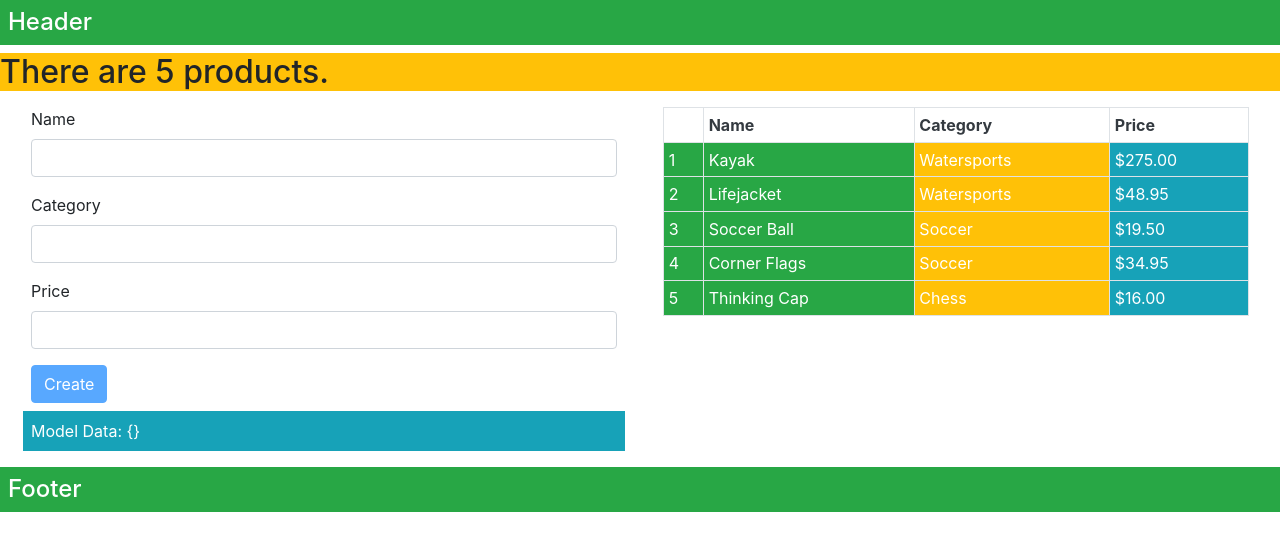
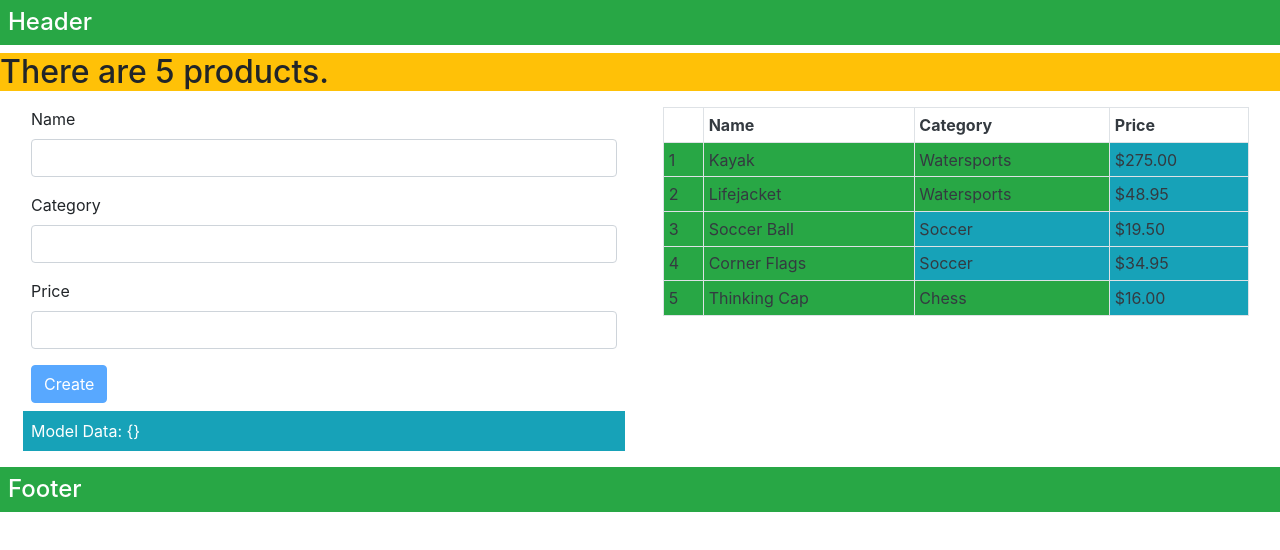
Before and after one commit to John-Cassidy/angular-details, an Angular app: page / in a window 1280 px wide. Shown: the top 550 px of the page. Built offline with nearby package versions, Linux system fonts and the light colour scheme.

Commit message:
directive - addEventListener method

```diff
--- a/src/app/attr.directive.ts
+++ b/src/app/attr.directive.ts
@@ -1,6 +1,6 @@
 import {
   Directive, ElementRef, Attribute, Input,
-  SimpleChange, Output, EventEmitter, HostListener, HostBinding
+  SimpleChange, Output, EventEmitter, HostListener, HostBinding, OnInit, OnChanges
 } from '@angular/core';
 import { Product } from './product.model';
 
@@ -8,24 +8,47 @@ import { Product } from './product.model';
   // tslint:disable-next-line: directive-selector
   selector: '[pa-attr]'
 })
-export class PaAttrDirective {
+export class PaAttrDirective implements OnInit, OnChanges {
 
-  constructor(element: ElementRef, @Attribute('pa-attr') bgClass: string) {
-    element.nativeElement.classList.add(bgClass || 'bg-success', 'text-white');
+
+  constructor(private element: ElementRef) {
+    this.element.nativeElement.addEventListener('click', e => {
+      if (this.product !== null) {
+        this.click.emit(this.product.category);
+      }
+    });
   }
 
-  // @Input('pa-attr')
+  @Input('pa-attr')
   // @HostBinding('class')
-  // bgClass: string;
+  bgClass: string;
 
-  // // tslint:disable-next-line: no-input-rename
-  // @Input('pa-product')
-  // product: Product;
+  // tslint:disable-next-line: no-input-rename
+  @Input('pa-product')
+  product: Product;
+
+  // tslint:disable-next-line: no-output-rename
+  @Output('pa-category')
+  click = new EventEmitter<string>();
 
   // // tslint:disable-next-line: no-output-rename
   // @Output('pa-category')
   // click = new EventEmitter<string>();
 
+  ngOnInit(): void {
+    this.element.nativeElement.classList.add(this.bgClass || 'bg-success');
+  }
+  ngOnChanges(changes: {[property: string]: SimpleChange }): void {
+    let change = changes.bgClass;
+    let classList = this.element.nativeElement.classList;
+
+    if (!change.isFirstChange() && classList.contains(change.previousValue)) {
+      classList.remove(change.previousValue);
+    }
+    if (!classList.contains(change.currentValue)) {
+      classList.add(change.currentValue);
+    }
+  }
   // @HostListener('click')
   // triggerCustomEvent() {
   //     if (this.product != null) {
--- a/src/app/product.component.html
+++ b/src/app/product.component.html
@@ -88,11 +88,12 @@
             let first = first;
             let last = last
           "
-          pa-attr>
+          [pa-attr]="getProducts().length < 6 ? 'bg-success' : 'bg-warning'"
+          [pa-product]="item" (pa-category)="newProduct.category=$event">
           <td>{{ i + 1 }}</td>
           <td>{{ item.name }}</td>
-          <td pa-attr="bg-warning">{{ item.category }}</td>
-          <td pa-attr="bg-info">{{ item.price | currency }}</td>
+          <td [pa-attr]="item.category == 'Soccer' ? 'bg-info' : null">{{ item.category }}</td>
+          <td [pa-attr]="'bg-info'">{{ item.price | currency }}</td>
         </tr>
       </table>
     </div>
--- a/tslint.json
+++ b/tslint.json
@@ -1,6 +1,7 @@
 {
   "extends": "tslint:recommended",
   "rules": {
+    "prefer-const": false,
     "array-type": false,
     "arrow-parens": false,
     "deprecation": {
```
